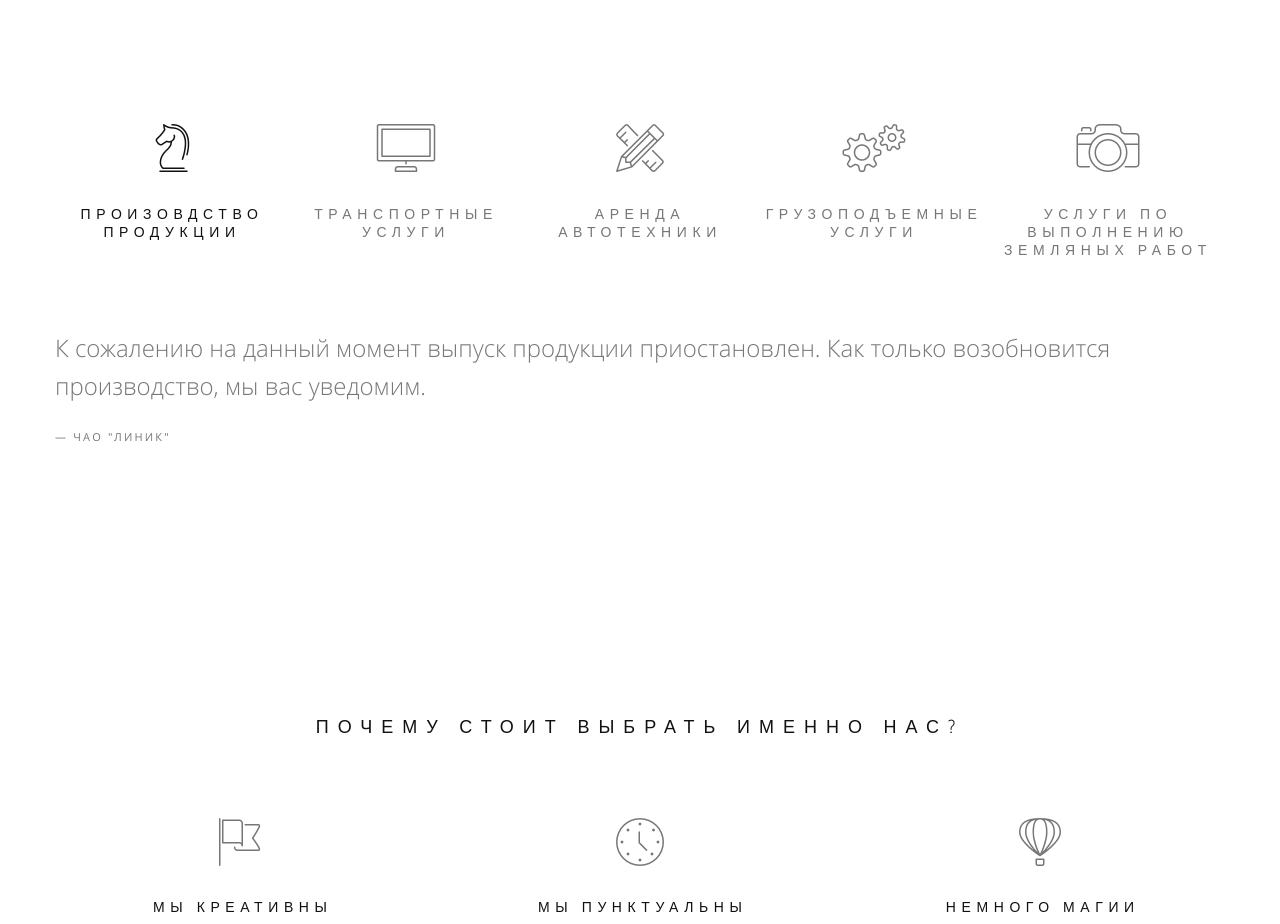
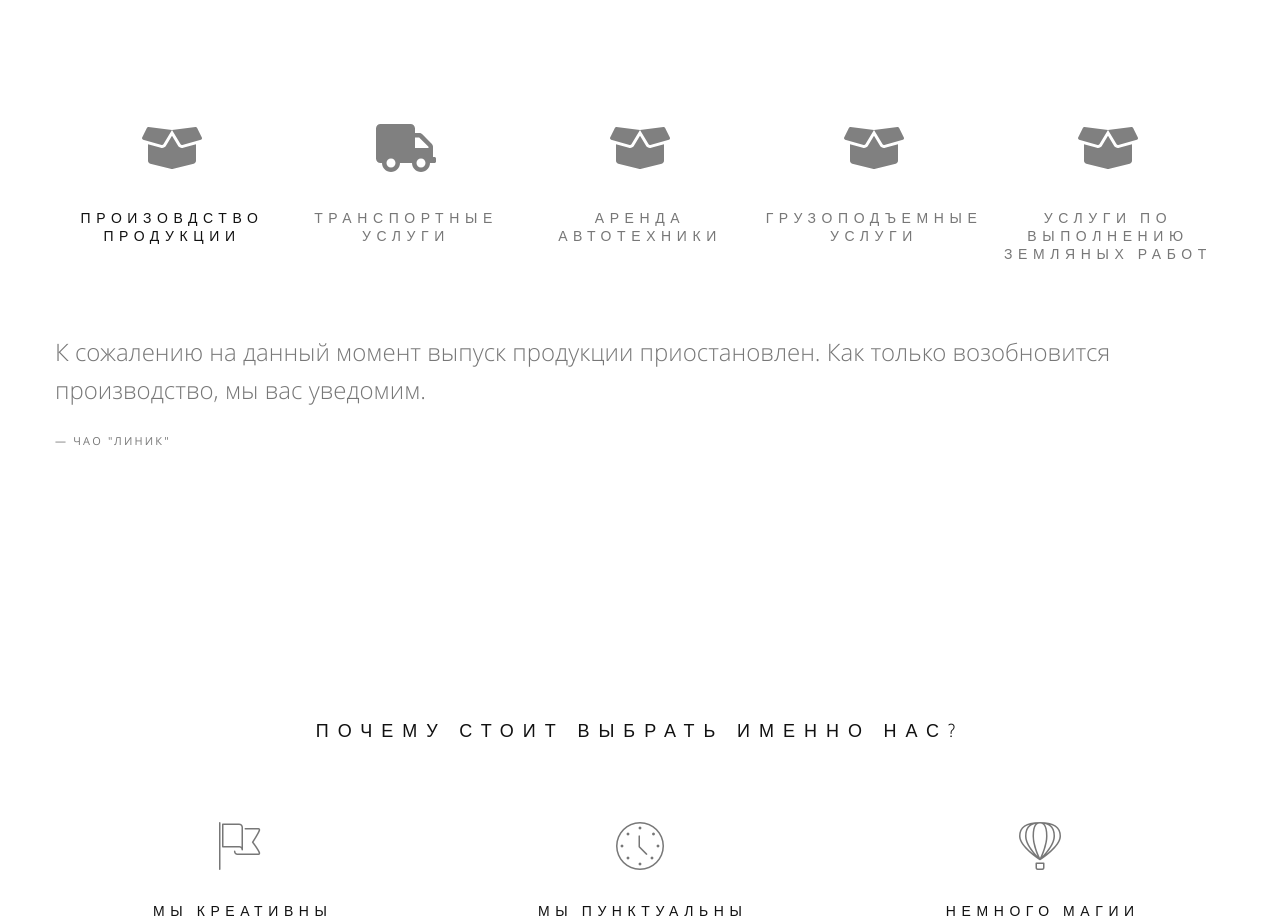
Before and after one commit to ASKoshelenko/linik, a website: page app/index.html in a window 1280 px wide. Shown: the part 1740-2664 px from the top of the page. Drawn offline with nearby package versions, Linux system fonts and the light colour scheme; some packages are replaced by stand-ins of ours.

Commit message:
Add some icons in services

```diff
--- a/app/css/style.css
+++ b/app/css/style.css
@@ -786,6 +786,10 @@ blockquote span {
 	letter-spacing: 0.4em;
 	text-transform: uppercase;
 }
+.services-icon {
+	height: 3.2rem;
+	color: lightgray;
+}
 @media (max-width: 991px) {
 	.services-tab ul li a span:last-child {
 		letter-spacing: 0.2em;
--- a/app/index.html
+++ b/app/index.html
@@ -163,31 +163,31 @@
             <ul>
               <li>
                 <a href="#branding">
-                  <span class="icon-strategy"></span>
+                  <img class="services-icon" src="img/box-open-solid.svg" alt="">
                   <span>Произовдство продукции</span>
                 </a>
               </li>
               <li>
                 <a href="#web-design">
-                  <span class="icon-desktop"></span>
+                  <img class="services-icon" src="img/truck-solid.svg" alt="">
                   <span>Транспортные услуги</span>
                 </a>
               </li>
               <li>
                 <a href="#graphic-design">
-                  <span class="icon-tools"></span>
+                  <img class="services-icon" src="img/box-open-solid.svg" alt="">
                   <span>Аренда автотехники</span>
                 </a>
               </li>
               <li>
                 <a href="#development">
-                  <span class="icon-gears"></span>
+                  <img class="services-icon" src="img/box-open-solid.svg" alt="">
                   <span>Грузоподъемные услуги</span>
                 </a>
               </li>
               <li>
                 <a href="#photography">
-                  <span class="icon-camera"></span>
+                  <img class="services-icon" src="img/box-open-solid.svg" alt="">
                   <span>Услуги по выполнению земляных работ</span>
                 </a>
               </li>
--- a/src/css/style.css
+++ b/src/css/style.css
@@ -733,6 +733,10 @@ blockquote span {
 	letter-spacing: 0.4em;
 	text-transform: uppercase;
 }
+.services-icon {
+	height: 3.2rem;
+	color: lightgray;
+}
 @media (max-width: 991px) {
 	.services-tab ul li a span:last-child {
 		letter-spacing: 0.2em;
```
Also changed, not shown: app/css/style.min.css, app/img/box-open-solid.svg (added), app/img/truck-solid.svg (added).
